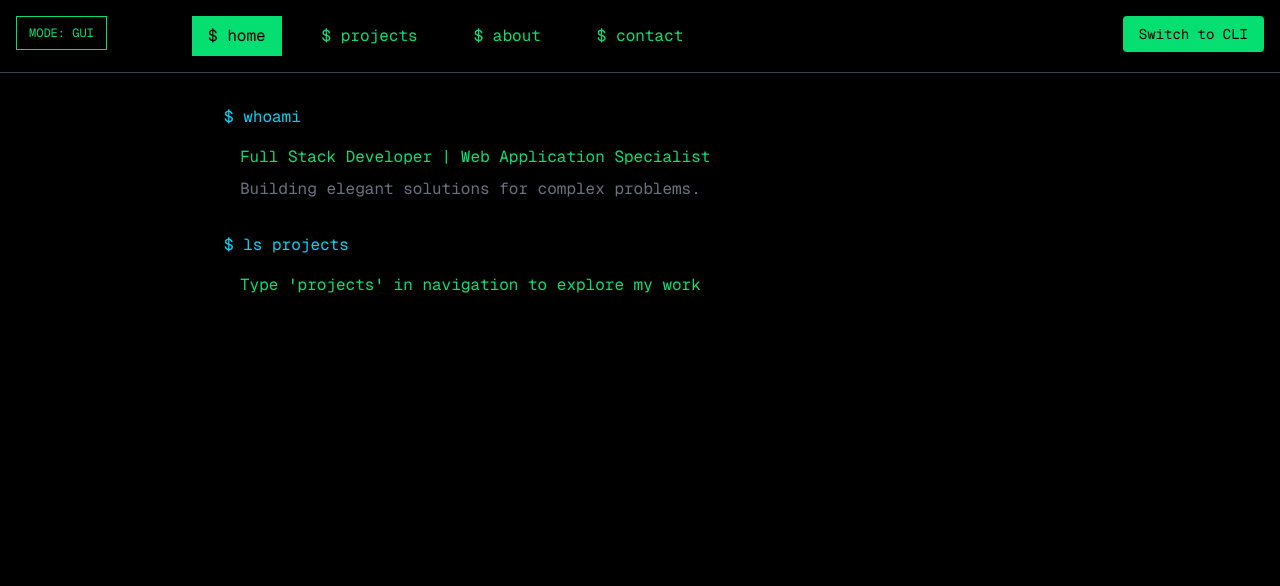
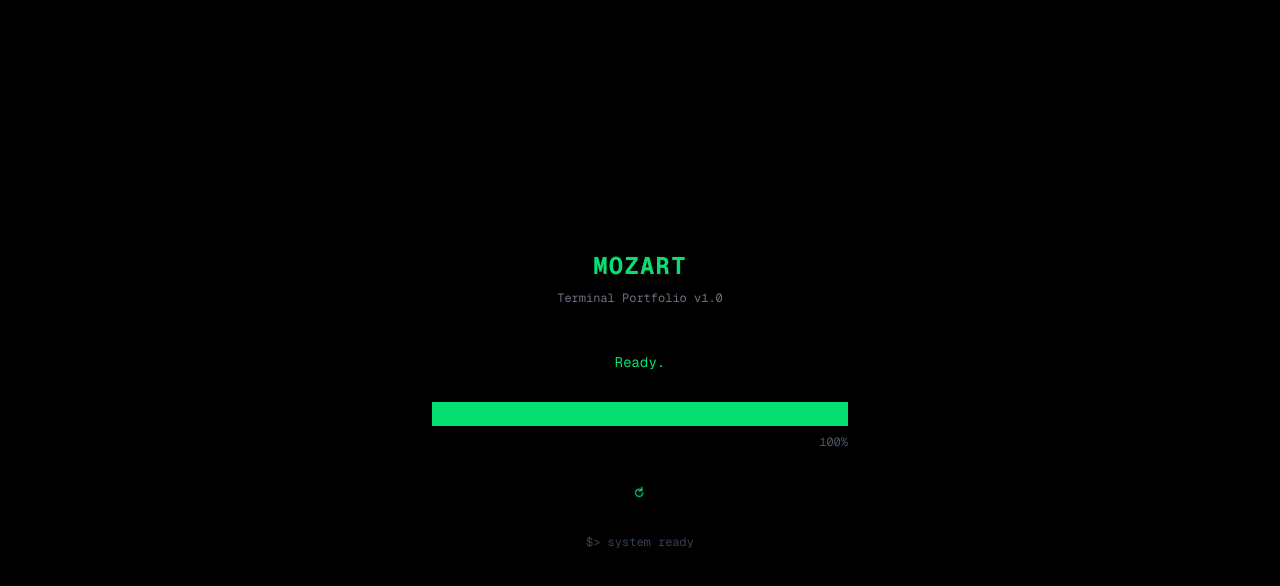
Before and after one commit to Mozart299/mozart-portfolio, a Next.js app: page / in a window 1280 px wide. Shown: the top 586 px of the page. Built offline with nearby package versions, Linux system fonts and the light colour scheme.

Commit message:
Add terminal-themed loading animations and splash screen

```diff
--- /dev/null
+++ b/components/InitialSplashScreen.tsx
@@ -0,0 +1,100 @@
+"use client";
+
+import { useEffect, useState } from "react";
+
+interface Props {
+  onComplete: () => void;
+  duration?: number;
+}
+
+export function InitialSplashScreen({ onComplete, duration = 3000 }: Props) {
+  const [progress, setProgress] = useState(0);
+  const [currentStatus, setCurrentStatus] = useState("Initializing system...");
+
+  useEffect(() => {
+    const statuses = [
+      "Initializing system...",
+      "Loading portfolio data...",
+      "Compiling assets...",
+      "Connecting modules...",
+      "Ready.",
+    ];
+
+    const interval = setInterval(() => {
+      setProgress((prev) => {
+        const newProgress = prev + Math.random() * 25;
+        const statusIndex = Math.floor((newProgress / 100) * (statuses.length - 1));
+        setCurrentStatus(statuses[statusIndex] || statuses[statuses.length - 1]);
+        return Math.min(newProgress, 100);
+      });
+    }, 300);
+
+    const timer = setTimeout(() => {
+      setProgress(100);
+      setCurrentStatus("Ready.");
+      clearInterval(interval);
+      setTimeout(onComplete, 500);
+    }, duration);
+
+    return () => {
+      clearInterval(interval);
+      clearTimeout(timer);
+    };
+  }, [duration, onComplete]);
+
+  return (
+    <div className="fixed inset-0 bg-black flex items-center justify-center z-50 font-mono">
+      <div className="text-center space-y-8 w-full max-w-md px-4">
+        {/* Title */}
+        <div className="space-y-2">
+          <h1 className="text-2xl text-green-400 font-bold tracking-wider">
+            MOZART
+          </h1>
+          <p className="text-xs text-gray-500">Terminal Portfolio v1.0</p>
+        </div>
+
+        {/* Status Messages */}
+        <div className="space-y-4">
+          <div className="h-12 flex items-center justify-center">
+            <p className="text-sm text-green-400 min-h-5">
+              {currentStatus}
+            </p>
+          </div>
+
+          {/* Progress Bar */}
+          <div className="space-y-2">
+            <div className="border border-green-400 h-6 relative overflow-hidden bg-black">
+              <div
+                className="h-full bg-green-400 transition-all duration-300 flex items-center justify-end pr-2"
+                style={{ width: `${progress}%` }}
+              >
+                {progress > 0 && progress < 100 && (
+                  <span className="text-black text-xs font-bold">
+                    {Math.round(progress)}%
+                  </span>
+                )}
+              </div>
+            </div>
+            <p className="text-xs text-gray-600 text-right">
+              {Math.round(progress)}%
+            </p>
+          </div>
+        </div>
+
+        {/* Spinner at bottom */}
+        <div className="flex justify-center">
+          <div className="inline-block">
+            <div className="text-green-400 text-sm animate-spin" style={{ animationDuration: "0.8s" }}>
+              ⟳
+            </div>
+          </div>
+        </div>
+
+        {/* Footer */}
+        <div className="text-xs text-gray-700 space-y-1">
+          <p>$&gt; system ready</p>
+        </div>
+      </div>
+    </div>
+  );
+}
--- a/components/Portfolio.tsx
+++ b/components/Portfolio.tsx
@@ -3,10 +3,14 @@
 import { useState, useEffect } from "react";
 import { CLIMode } from "./CLIMode";
 import { GUIMode } from "./GUIMode";
+import { TerminalLoadingOverlay } from "./TerminalLoadingOverlay";
+import { InitialSplashScreen } from "./InitialSplashScreen";
 
 export function Portfolio() {
   const [mode, setMode] = useState<"cli" | "gui">("gui");
   const [mounted, setMounted] = useState(false);
+  const [isLoading, setIsLoading] = useState(false);
+  const [showSplash, setShowSplash] = useState(true);
 
   useEffect(() => {
     setMounted(true);
@@ -15,7 +19,11 @@ export function Portfolio() {
     const handleKeyDown = (e: KeyboardEvent) => {
       if ((e.ctrlKey || e.metaKey) && e.key === "t") {
         e.preventDefault();
-        setMode((prev) => (prev === "cli" ? "gui" : "cli"));
+        setIsLoading(true);
+        setTimeout(() => {
+          setMode((prev) => (prev === "cli" ? "gui" : "cli"));
+          setIsLoading(false);
+        }, 800);
       }
     };
 
@@ -27,12 +35,23 @@ export function Portfolio() {
     return null;
   }
 
+  if (showSplash) {
+    return <InitialSplashScreen onComplete={() => setShowSplash(false)} duration={5000} />;
+  }
+
   return (
     <div className="relative w-full h-screen">
       {/* Mode Toggle Button */}
       <button
-        onClick={() => setMode(mode === "cli" ? "gui" : "cli")}
-        className="absolute top-4 right-4 z-50 px-4 py-2 bg-green-400 text-black font-mono text-sm hover:bg-cyan-400 transition-colors rounded"
+        onClick={() => {
+          setIsLoading(true);
+          setTimeout(() => {
+            setMode((prev) => (prev === "cli" ? "gui" : "cli"));
+            setIsLoading(false);
+          }, 800);
+        }}
+        disabled={isLoading}
+        className="absolute top-4 right-4 z-40 px-4 py-2 bg-green-400 text-black font-mono text-sm hover:bg-cyan-400 transition-colors rounded disabled:opacity-50 disabled:cursor-not-allowed"
         title="Press Ctrl+T (or Cmd+T on Mac) to toggle"
       >
         {mode === "cli" ? "Switch to GUI" : "Switch to CLI"}
@@ -45,6 +64,13 @@ export function Portfolio() {
 
       {/* Render Active Mode */}
       {mode === "cli" ? <CLIMode /> : <GUIMode />}
+
+      {/* Loading Overlay */}
+      <TerminalLoadingOverlay
+        isLoading={isLoading}
+        message={`Switching to ${mode === "cli" ? "GUI" : "CLI"} mode...`}
+        type="spinner"
+      />
     </div>
   );
 }
--- /dev/null
+++ b/components/TerminalLoader.tsx
@@ -0,0 +1,72 @@
+"use client";
+
+interface Props {
+  text?: string;
+  type?: "spinner" | "dots" | "bar" | "pulse";
+}
+
+export function TerminalLoader({ text = "Loading", type = "spinner" }: Props) {
+  const getLoader = () => {
+    switch (type) {
+      case "dots":
+        return (
+          <div className="flex gap-1">
+            <span className="text-green-400 animate-bounce" style={{ animationDelay: "0s" }}>
+              •
+            </span>
+            <span className="text-green-400 animate-bounce" style={{ animationDelay: "0.2s" }}>
+              •
+            </span>
+            <span className="text-green-400 animate-bounce" style={{ animationDelay: "0.4s" }}>
+              •
+            </span>
+          </div>
+        );
+      case "bar":
+        return (
+          <div className="flex gap-0.5">
+            <span className="w-1 h-4 bg-green-400 animate-pulse"></span>
+            <span className="w-1 h-4 bg-green-400 animate-pulse" style={{ animationDelay: "0.2s" }}></span>
+            <span className="w-1 h-4 bg-green-400 animate-pulse" style={{ animationDelay: "0.4s" }}></span>
+            <span className="w-1 h-4 bg-green-400 animate-pulse" style={{ animationDelay: "0.6s" }}></span>
+          </div>
+        );
+      case "pulse":
+        return (
+          <span className="text-green-400 animate-pulse text-xl">█</span>
+        );
+      case "spinner":
+      default:
+        return (
+          <style>{`
+            @keyframes spin-char {
+              0% { content: "|"; }
+              25% { content: "/"; }
+              50% { content: "−"; }
+              75% { content: "\\\\"; }
+            }
+            .spinner::before {
+              content: "|";
+              animation: spin-char 0.6s steps(4, end) infinite;
+            }
+          `}</style>
+        );
+    }
+  };
+
+  if (type === "spinner") {
+    return (
+      <div className="flex items-center gap-2 font-mono text-sm text-green-400">
+        <span className="spinner"></span>
+        <span>{text}</span>
+      </div>
+    );
+  }
+
+  return (
+    <div className="flex items-center gap-2 font-mono text-sm text-green-400">
+      {getLoader()}
+      <span>{text}</span>
+    </div>
+  );
+}
--- /dev/null
+++ b/components/TerminalLoadingOverlay.tsx
@@ -0,0 +1,79 @@
+"use client";
+
+interface Props {
+  isLoading: boolean;
+  message?: string;
+  type?: "spinner" | "dots" | "bar" | "matrix" | "code";
+}
+
+export function TerminalLoadingOverlay({ isLoading, message = "Initializing...", type = "spinner" }: Props) {
+  if (!isLoading) return null;
+
+  const renderLoader = () => {
+    switch (type) {
+      case "dots":
+        return (
+          <div className="flex gap-1">
+            <span className="text-green-400 animate-bounce" style={{ animationDelay: "0s" }}>
+              ●
+            </span>
+            <span className="text-green-400 animate-bounce" style={{ animationDelay: "0.2s" }}>
+              ●
+            </span>
+            <span className="text-green-400 animate-bounce" style={{ animationDelay: "0.4s" }}>
+              ●
+            </span>
+          </div>
+        );
+      case "bar":
+        return (
+          <div className="flex gap-0.5">
+            <span className="w-1 h-6 bg-green-400 animate-pulse"></span>
+            <span className="w-1 h-6 bg-green-400 animate-pulse" style={{ animationDelay: "0.15s" }}></span>
+            <span className="w-1 h-6 bg-green-400 animate-pulse" style={{ animationDelay: "0.3s" }}></span>
+            <span className="w-1 h-6 bg-green-400 animate-pulse" style={{ animationDelay: "0.45s" }}></span>
+            <span className="w-1 h-6 bg-green-400 animate-pulse" style={{ animationDelay: "0.6s" }}></span>
+          </div>
+        );
+      case "matrix":
+        return (
+          <div className="font-mono text-xs text-green-400 space-y-1 opacity-70">
+            <div>▓▓░░▒░░░▓▒░</div>
+            <div className="animate-pulse">▒░▓▒░░░▓░▒░</div>
+            <div>░▓▒░░▓▒░░▓</div>
+          </div>
+        );
+      case "code":
+        return (
+          <div className="font-mono text-xs text-green-400 space-y-0.5">
+            <div className="animate-pulse">&gt; compiling...</div>
+            <div>&gt; linking modules</div>
+            <div className="animate-pulse">&gt; initializing</div>
+          </div>
+        );
+      case "spinner":
+      default:
+        return (
+          <div className="inline-block text-2xl text-green-400 animate-spin" style={{ animationDuration: "0.8s" }}>
+            ⟳
+          </div>
+        );
+    }
+  };
+
+  return (
+    <div className="fixed inset-0 bg-black/80 flex items-center justify-center z-50 font-mono backdrop-blur-sm">
+      <div className="border border-green-400 p-8 bg-black/95 rounded text-center space-y-6 min-w-64">
+        <div className="flex justify-center">
+          {renderLoader()}
+        </div>
+        <div className="text-green-400 text-sm">
+          {message}
+        </div>
+        <div className="text-gray-600 text-xs">
+          <span className="animate-pulse">█</span>
+        </div>
+      </div>
+    </div>
+  );
+}
```
